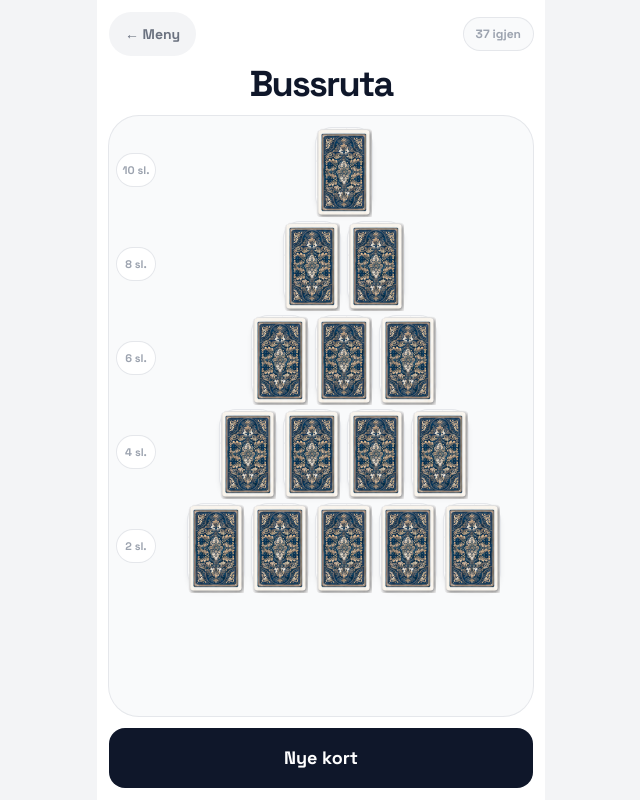
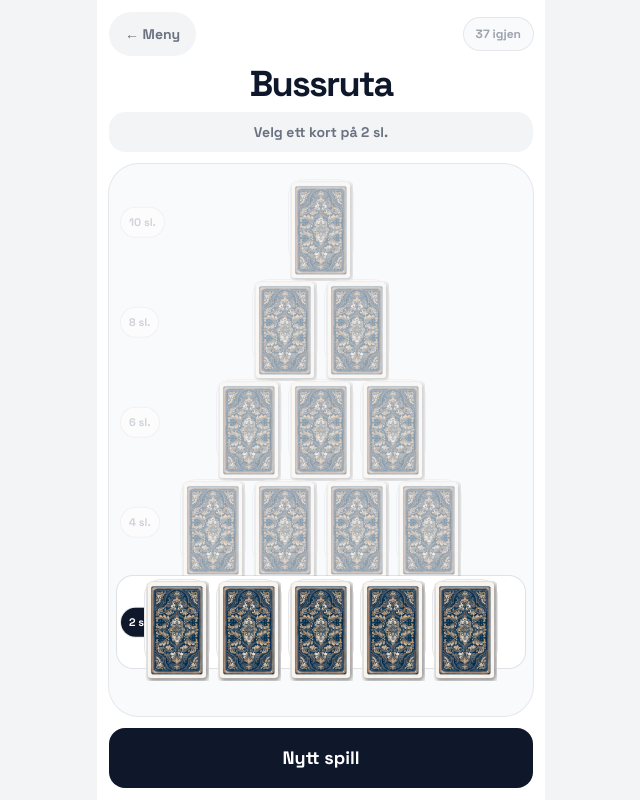
Before and after one commit to hemo1hagland/Angry-Daniyal, a React (Vite) app: page / in a window 1280 px wide. Both pictures are taken after a click on the button "Bussruta". Shown: the whole page, without its empty margins (319-959 px from the left). Built offline with nearby package versions, Linux system fonts and the light colour scheme.

Commit message:
Polish bus route game flow

```diff
--- a/src/index.css
+++ b/src/index.css
@@ -117,7 +117,7 @@ textarea {
 }
 
 .animate-cardDeal {
-  animation: cardDeal 0.72s cubic-bezier(0.2, 0.86, 0.28, 1.12) both;
+  animation: cardDeal 0.5s cubic-bezier(0.2, 0.86, 0.28, 1) both;
 }
 
 .animate-horseBob {
--- a/src/screens/BusRoute.jsx
+++ b/src/screens/BusRoute.jsx
@@ -11,6 +11,8 @@ const RANKS = ["A", "2", "3", "4", "5", "6", "7", "8", "9", "10", "J", "Q", "K"]
 const FACE_RANKS = ["J", "Q", "K"];
 const ROW_COUNT = 5;
 const PYRAMID_CARD_COUNT = 15;
+const DEAL_DELAY_MS = 26;
+const DEAL_DONE_MS = 1050;
 
 const makeId = () => `${Date.now()}-${Math.random().toString(16).slice(2)}`;
 
@@ -82,11 +84,11 @@ function PlayingCard({ card, onClick, dealIndex, dealing, disabled }) {
     <button
       onClick={onClick}
       disabled={disabled}
-      className={`grid h-[78px] w-[52px] shrink-0 touch-manipulation place-items-center rounded-2xl bg-white font-display font-bold shadow-md ring-1 ring-gray-200 transition active:scale-95 disabled:cursor-default disabled:active:scale-100 min-[390px]:h-[84px] min-[390px]:w-14 ${
+      className={`grid h-[78px] w-[60px] shrink-0 touch-manipulation place-items-center rounded-2xl bg-white font-display font-bold shadow-sm ring-1 ring-gray-200 transition will-change-transform active:scale-95 disabled:cursor-default disabled:active:scale-100 min-[390px]:h-[84px] min-[390px]:w-16 ${
         dealing ? "animate-cardDeal" : ""
       } ${card.failed ? "ring-2 ring-red-400" : ""}`}
       style={{
-        animationDelay: `${dealIndex * 55}ms`,
+        animationDelay: `${dealIndex * DEAL_DELAY_MS}ms`,
         "--deal-x": card.dealX,
         "--deal-y": card.dealY,
         "--deal-rotate": card.dealRotate,
@@ -97,7 +99,7 @@ function PlayingCard({ card, onClick, dealIndex, dealing, disabled }) {
         <img
           src={faceImage}
           alt={`${card.rank}${card.symbol}`}
-          className="h-full w-full rounded-2xl object-fill"
+          className="h-full w-full rounded-2xl object-cover"
           draggable="false"
         />
       ) : card.revealed ? (
@@ -130,10 +132,13 @@ function PlayingCard({ card, onClick, dealIndex, dealing, disabled }) {
 export default function BusRoute({ onBack }) {
   const [game, setGame] = useState(() => createGame());
   const [lastCard, setLastCard] = useState(null);
+  const [activeRowIndex, setActiveRowIndex] = useState(ROW_COUNT - 1);
+  const [outcome, setOutcome] = useState(null);
   const [dealKey, setDealKey] = useState(0);
   const [dealing, setDealing] = useState(false);
   const timersRef = useRef([]);
   const rows = game.rows;
+  const activeRow = rows[activeRowIndex];
 
   useEffect(
     () => () => {
@@ -158,31 +163,17 @@ export default function BusRoute({ onBack }) {
     setDealKey((key) => key + 1);
     setDealing(true);
     setLastCard(status);
-    queueTimer(() => setDealing(false), 1700);
+    setOutcome(null);
+    setActiveRowIndex(ROW_COUNT - 1);
+    queueTimer(() => setDealing(false), DEAL_DONE_MS);
   };
 
   const toggleCard = (rowId, cardId) => {
-    if (dealing) return;
+    if (dealing || outcome) return;
 
-    const rowToFlip = rows.find((row) => row.id === rowId);
+    const rowToFlip = rows[activeRowIndex];
     const cardToFlip = rowToFlip?.cards.find((card) => card.id === cardId);
-    if (!rowToFlip || !cardToFlip) return;
-
-    if (cardToFlip.revealed) {
-      setGame((currentGame) => ({
-        ...currentGame,
-        rows: currentGame.rows.map((row) => ({
-          ...row,
-          cards: row.cards.map((card) => {
-            if (row.id !== rowId || card.id !== cardId) return card;
-            return { ...card, revealed: false, failed: false };
-          }),
-        })),
-      }));
-
-      if (lastCard?.id === cardToFlip.id) setLastCard(null);
-      return;
-    }
+    if (!rowToFlip || rowToFlip.id !== rowId || !cardToFlip || cardToFlip.revealed) return;
 
     const failed = FACE_RANKS.includes(cardToFlip.rank);
     const flipped = { ...cardToFlip, rowSips: rowToFlip.sips, failed };
@@ -202,23 +193,31 @@ export default function BusRoute({ onBack }) {
 
     if (failed) {
       if (navigator.vibrate) navigator.vibrate([50, 35, 90]);
-      queueTimer(() => {
-        dealNewCards({ ...flipped, redealt: true }, false);
-      }, 1650);
-    } else if (navigator.vibrate) {
-      navigator.vibrate(25);
+      setOutcome("lost");
+      return;
+    }
+
+    if (navigator.vibrate) navigator.vibrate(25);
+    if (activeRowIndex === 0) {
+      setOutcome("won");
+    } else {
+      setActiveRowIndex((index) => index - 1);
     }
   };
 
   const reset = () => {
     dealNewCards(null, true, true);
   };
-  const warningText = lastCard?.failed
-    ? lastCard.redealt
-      ? `Feil: ${lastCard.rank}${lastCard.symbol}. Drikk ${lastCard.rowSips} slurker. Nye kort er lagt ut.`
-      : `Feil: ${lastCard.rank}${lastCard.symbol} er bildekort. Drikk ${lastCard.rowSips} slurker.`
+  const resultTitle = outcome === "lost" ? "You lost" : outcome === "won" ? "Du vant!" : "";
+  const resultText =
+    outcome === "lost"
+      ? `${lastCard?.rank ?? ""}${lastCard?.symbol ?? ""} er bildekort. Drikk ${
+          lastCard?.rowSips ?? ""
+        } slurker.`
+      : outcome === "won"
+        ? "Du kom til toppen uten bildekort."
         : "";
-  const helperText = dealing ? "Legger ut nye kort..." : warningText;
+  const helperText = dealing ? "Legger ut kort..." : !outcome ? `Velg ett kort på ${activeRow?.sips ?? 0} sl.` : "";
 
   return (
     <div className="flex h-[100dvh] flex-col overflow-hidden bg-white px-3 py-3 text-center">
@@ -239,20 +238,40 @@ export default function BusRoute({ onBack }) {
       </h1>
 
       {helperText ? (
-        <div
-          className={`mt-2 shrink-0 rounded-2xl px-4 py-3 font-body text-sm font-bold ${
-            warningText ? "bg-red-500 text-white" : "bg-gray-100 text-gray-500"
-          }`}
-        >
+        <div className="mt-2 shrink-0 rounded-2xl bg-gray-100 px-4 py-2.5 font-body text-sm font-bold text-gray-500">
           {helperText}
         </div>
       ) : null}
 
+      {outcome ? (
+        <div
+          className={`mt-2 shrink-0 rounded-[26px] px-4 py-4 text-white ${
+            outcome === "lost" ? "bg-red-500" : "bg-emerald-500"
+          }`}
+        >
+          <p className="font-display text-3xl font-bold tracking-tighter">{resultTitle}</p>
+          <p className="mt-1 font-body text-sm font-bold opacity-85">{resultText}</p>
+        </div>
+      ) : null}
+
       <div className="mt-3 min-h-0 flex-1 overflow-y-auto rounded-[30px] bg-gray-50 px-2 py-3 ring-1 ring-gray-200">
-        <div className="grid gap-2.5">
+        <div className="grid gap-2">
           {rows.map((row, rowIndex) => (
-            <div key={row.id} className="grid grid-cols-[38px_1fr] items-center gap-2">
-              <p className="rounded-full bg-white px-1 py-2 text-center font-body text-[11px] font-bold text-gray-400 ring-1 ring-gray-200">
+            <div
+              key={row.id}
+              className={`relative flex justify-center rounded-2xl py-1 transition ${
+                !outcome && rowIndex === activeRowIndex ? "bg-white ring-1 ring-slate-900/10" : ""
+              } ${
+                !outcome && rowIndex !== activeRowIndex && !row.cards.some((card) => card.revealed)
+                  ? "opacity-45"
+                  : ""
+              }`}
+            >
+              <p
+                className={`absolute left-1 top-1/2 -translate-y-1/2 rounded-full px-2 py-1.5 text-center font-body text-[11px] font-bold ring-1 ring-gray-200 ${
+                  !outcome && rowIndex === activeRowIndex ? "bg-slate-900 text-white" : "bg-white text-gray-400"
+                }`}
+              >
                 {row.sips} sl.
               </p>
               <div className="flex justify-center gap-1.5 min-[390px]:gap-2">
@@ -268,7 +287,7 @@ export default function BusRoute({ onBack }) {
                       card={card}
                       dealIndex={dealIndex}
                       dealing={dealing}
-                    disabled={dealing}
+                      disabled={dealing || Boolean(outcome) || rowIndex !== activeRowIndex || card.revealed}
                       onClick={() => toggleCard(row.id, card.id)}
                     />
                   );
@@ -285,7 +304,7 @@ export default function BusRoute({ onBack }) {
           disabled={dealing}
           className="min-h-14 w-full touch-manipulation rounded-2xl bg-slate-900 px-4 py-4 font-display text-lg font-bold text-white active:scale-[0.97] disabled:opacity-50"
         >
-          Nye kort
+          {outcome ? "Spill på nytt" : "Nytt spill"}
         </button>
       </div>
     </div>
--- a/src/screens/GameMenu.jsx
+++ b/src/screens/GameMenu.jsx
@@ -12,14 +12,14 @@ export default function GameMenu({ onFaceGame, onHorseRace, onPubGolf, onSpinWhe
 
       <div className="w-full max-w-xs space-y-3">
         <Button onClick={onFaceGame}>Ansiktsspillet</Button>
-        <Button variant="secondary" onClick={onHorseRace}>
+        <Button variant="secondary" onClick={onBusRoute}>
+          Bussruta
+        </Button>
+        <Button onClick={onHorseRace}>
           Hesteløp
         </Button>
-        <Button onClick={onPubGolf}>Pubgolf</Button>
-        <Button variant="secondary" onClick={onSpinWheel}>
-          Spin wheel
-        </Button>
-        <Button onClick={onBusRoute}>Bussruta</Button>
+        <Button variant="secondary" onClick={onPubGolf}>Pubgolf</Button>
+        <Button onClick={onSpinWheel}>Spin wheel</Button>
       </div>
 
       <p className="mt-16 max-w-xs font-body text-xs leading-relaxed text-gray-300">
```
Lines whose indentation alone changed are shown as unchanged.
